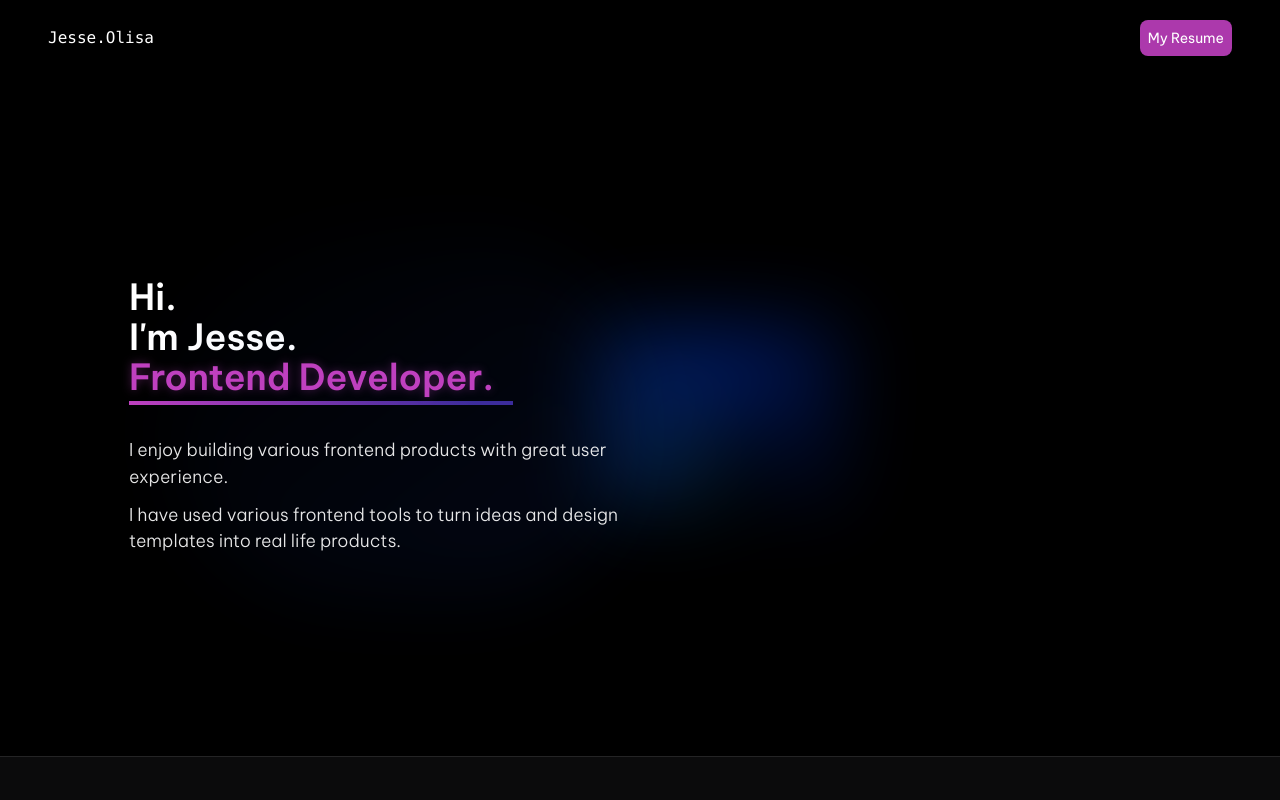
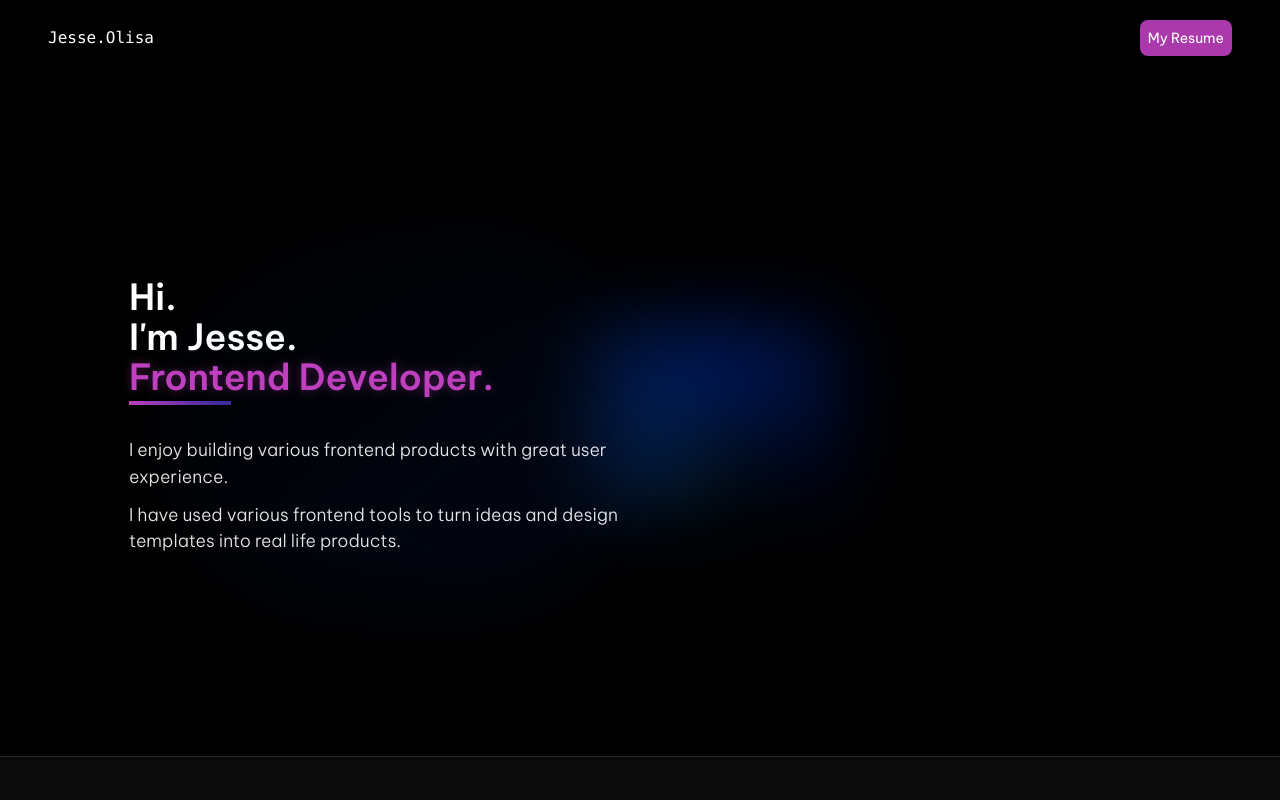
Before and after one commit to JesseOlisa/jesses-portfolio-v2, a Next.js app: page / in a window 1280 px wide. Shown: the top 800 px of the page. Built offline with nearby package versions, Linux system fonts and the light colour scheme.

Commit message:
feat: more animations

```diff
--- a/components/HeroSection.tsx
+++ b/components/HeroSection.tsx
@@ -15,12 +15,7 @@ const HeroSection = () => {
 					<span className='text-[#BF40BF] font-semibold relative drop-shadow-[0_0_0.3rem_#BF40BF60]'>
 						Frontend Developer.
 					</span>
-					<motion.span
-						initial={{ width: '10%' }}
-						animate={{ width: '90%' }}
-						transition={{ duration: 1.1 }}
-						className='block h-1 mt-1 bg-profile-bg max-w-sm'
-					></motion.span>
+					<motion.span className='block w-[20%] animate-slide-in h-1 mt-1 bg-profile-bg'></motion.span>
 				</h1>
 				<p className='max-w-lg text-[0.9rem] md:text-[1.1rem] opacity-90 mb-3'>
 					I enjoy building various frontend products with great user experience.
--- a/tailwind.config.js
+++ b/tailwind.config.js
@@ -20,7 +20,7 @@ module.exports = {
 			},
 			keyframes: {
 				fade: {
-					'0%, 50%': {
+					'0%': {
 						opacity: 0,
 						transform: 'scale(0)',
 					},
@@ -29,9 +29,18 @@ module.exports = {
 						transform: 'scale(1)',
 					},
 				},
+				line: {
+					'0%': {
+						width: '20%',
+					},
+					'100%': {
+						width: '90%',
+					},
+				},
 			},
 			animation: {
-				'fade-in': 'fade 0.8s ease-in-out',
+				'fade-in': 'fade 0.6s ease-in-out',
+				'slide-in': 'line 0.8s ease-in',
 			},
 		},
 	},
```
